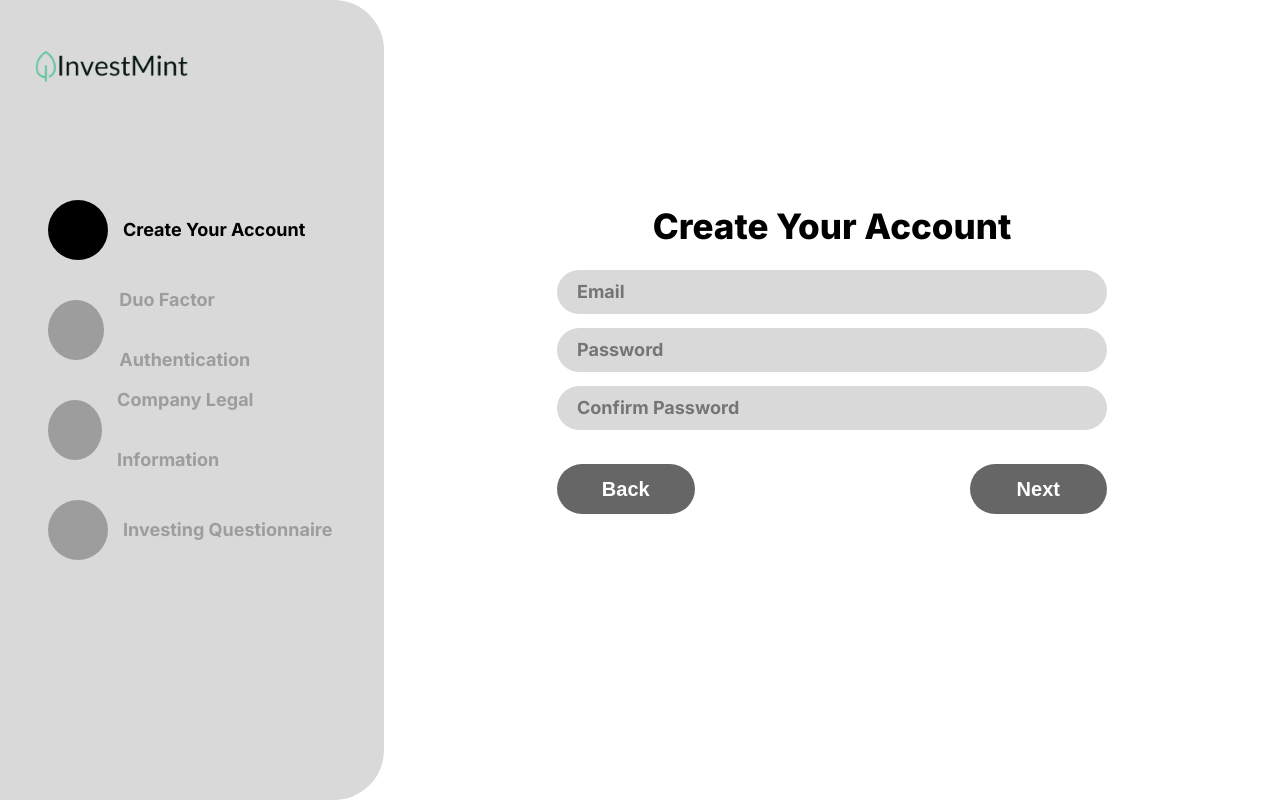
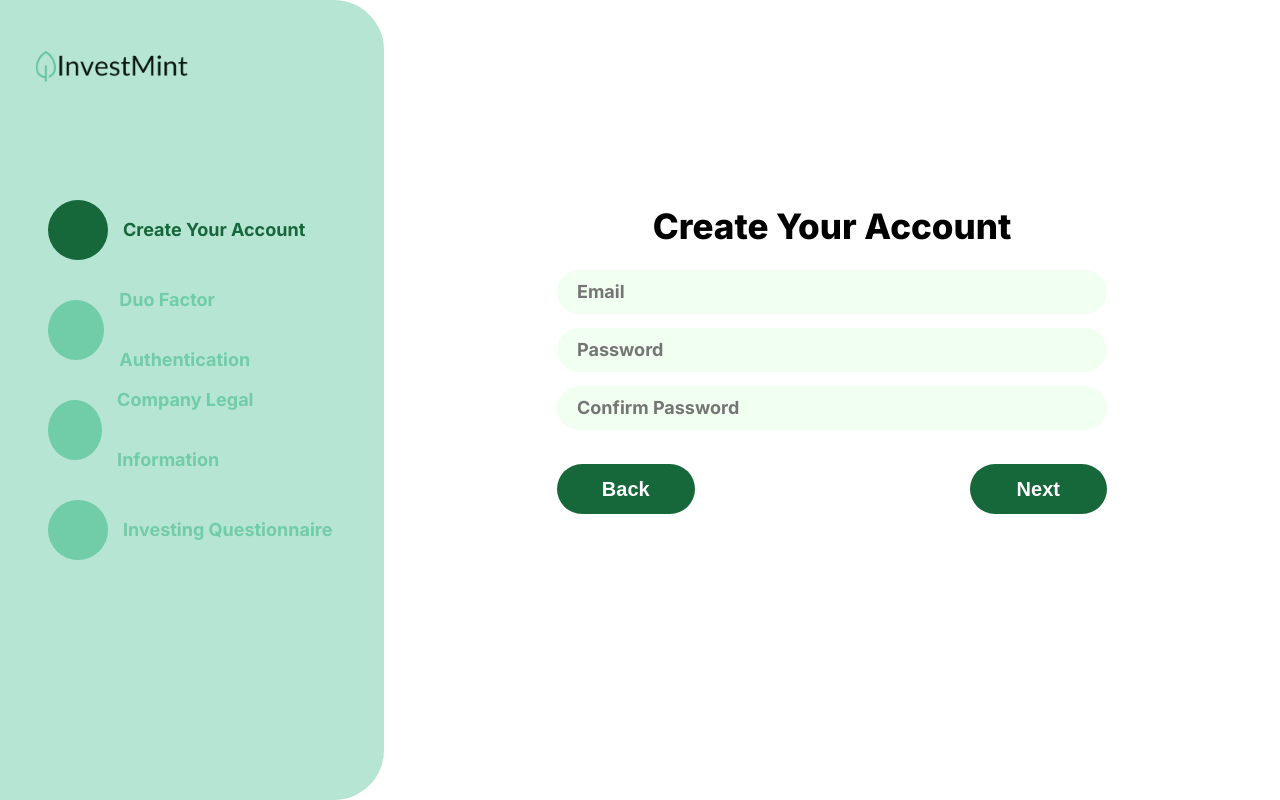
Before and after one commit to InvestMint-Dev/InvestMint-UI, a React (Create React App) app: page /create-account in a window 1280 px wide. Built offline with nearby package versions, Linux system fonts and the light colour scheme.

Commit message:
styling colours

```diff
--- a/src/App.css
+++ b/src/App.css
@@ -31,7 +31,7 @@ body {
   font-weight: bold;
   justify-content: center;
 
-  background: #D9D9D9;
+  background: #F1FFF0;
   border: none;
   resize: none;
 }
@@ -63,7 +63,7 @@ body {
 .form-checkbox {
   width: 18px;
   height: 18px;
-  color: #D9D9D9;
+  color: #F1FFF0;
   border: none;
   border-radius: 5px;
 }
@@ -72,13 +72,13 @@ body {
   margin-left: 5px;
   font-size: 15px;
   font-weight: bold;
-  color: #666666;
+  color: #166739;
 }
 
 .form-link {
   font-size: 15px;
   font-weight: bold;
-  color: #666666;
+  color: #166739;
   margin-left: auto; /* Pushes the forgot password text to the right */
   cursor: pointer;
   font-style: italic;
@@ -95,7 +95,7 @@ body {
   border-radius: 50px;
   border: none;
   height: 50px;
-  background: #666666;
+  background: #166739;
   color: white;
   font-weight: bold;
   font-size: 20px;
@@ -112,7 +112,7 @@ body {
   border-radius: 50px;
   border: none;
   height: 50px;
-  background: #666666;
+  background: #166739;
   color: white;
   font-weight: bold;
   font-size: 20px;
@@ -138,7 +138,7 @@ body {
   padding-left: 20px;
   padding-right: 40px;
   text-align: left;
-  background: #D9D9D9;
+  background: #F1FFF0;
   border: none;
   font-weight: bold;
   font-size: 18px;
--- a/src/pages/create-account-page/create-account-page-3/create-account-page-3.css
+++ b/src/pages/create-account-page/create-account-page-3/create-account-page-3.css
@@ -11,7 +11,7 @@
     gap: 10px; /* Space between grid items */
     width: 700px;
     padding: 10px;
-    background-color: #D9D9D9;
+    background-color: #F1FFF0;
     border-radius: 20px;
 }
 
@@ -36,7 +36,7 @@
 }
 
 .bankinputs-add-button:hover {
-    background-color: #666666;
+    background-color: #166739;
     cursor: pointer;
 }
 
--- a/src/pages/create-account-page/create-account-page-4/create-account-page-4.css
+++ b/src/pages/create-account-page/create-account-page-4/create-account-page-4.css
@@ -1,7 +1,7 @@
 .question-container {
     width: 650px;
     border-radius: 20px 20px 0 0;
-    background-color: #D9D9D9;
+    background-color: #F1FFF0;
     padding: 20px;
 }
 
@@ -32,7 +32,7 @@
 }
 
 .question-answer-button:hover, .question-answer-button.clicked {
-    background-color: #666666;
+    background-color: #166739;
     cursor: pointer;
 }
 
@@ -42,7 +42,7 @@
     padding: 15px 20px 0 20px;
 
 
-    background-color: #666666;
+    background-color: #166739;
     color: white;
     margin-top: 0;
     vertical-align: middle;
@@ -66,12 +66,12 @@
     margin-bottom: 0;
     font-weight: normal;
     font-size: 15px;;
-    background-color: #666666;
+    background-color: #166739;
     color: white;
 }
 
 .duration-select select{
-    background: #666666;
+    background: #166739;
     color: white;
     font-size: 15px;
 }
--- a/src/pages/create-account-page/create-account-sidebar/create-account-sidebar.css
+++ b/src/pages/create-account-page/create-account-sidebar/create-account-sidebar.css
@@ -4,7 +4,7 @@
     height: 100vh;
     top: 0;
     border-radius: 0 50px 50px 0;
-    background-color: #D9D9D9;
+    background-color: rgba(113, 204, 168, 0.5);
 }
 
 .create-account-sidebar-stepper-container {
@@ -26,23 +26,23 @@
 .create-account-sidebar-stepper-circle {
     width: 60px;  /* Circle width */
     height: 60px; /* Circle height */
-    background-color: #9D9D9D;
+    background-color: #71CCA8;
     border-radius: 50%; /* Makes the element circular */
 }
 
 .active-circle {
-    background-color: black; /* Color for active or passed circles */
+    background-color: #166739; /* Color for active or passed circles */
 }
 
 .create-account-sidebar-stepper-label {
     font-weight: bold;
     padding-left: 15px; /* Adjust space between circle and label */
     font-size: 18px;
-    color: #9D9D9D;
+    color: #71CCA8;
 }
 
 .active-label {
-    color: black; /* Color for active or passed circles */
+    color: #166739; /* Color for active or passed circles */
 }
 
 /* Container for the small vertical circles */
```
